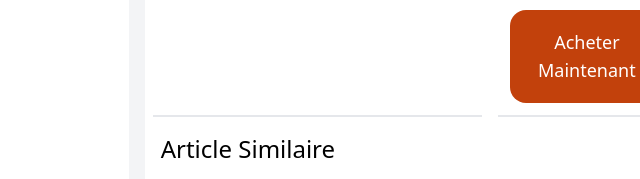
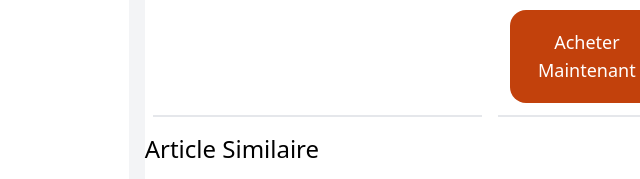
Before and after one commit to ib-entreprise/prixbas, a plain HTML site: page product.html in a window 1280 px wide. Shown: the part 606-785 px from the top of the page, 90-730 px from the left. Drawn offline with nearby package versions, Linux system fonts and the light colour scheme.

Commit message:
first commit

```diff
--- a/product.html
+++ b/product.html
@@ -174,7 +174,7 @@
                     </div>
                 </div>
                 <div class="article-similaire">
-                    <h1 class="text-2xl my-4 mx-4">Article Similaire</h1>
+                    <h1 class="text-2xl my-4">Article Similaire</h1>
                     <div class="content-page md:mx-2 bg-gray-200">
                         <div class="grid grid-cols-2 md:grid-cols-3 lg:grid-cols-4 gap-8 mx-2 ">
                              <!-- une ligne -->
```
